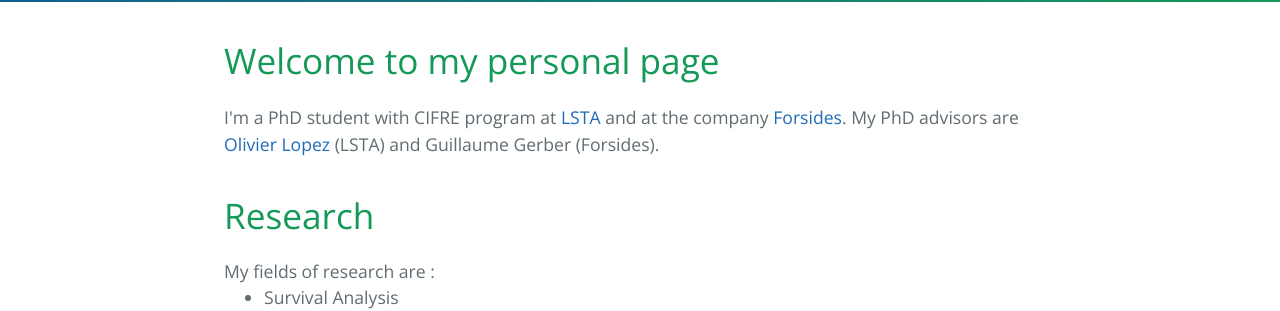
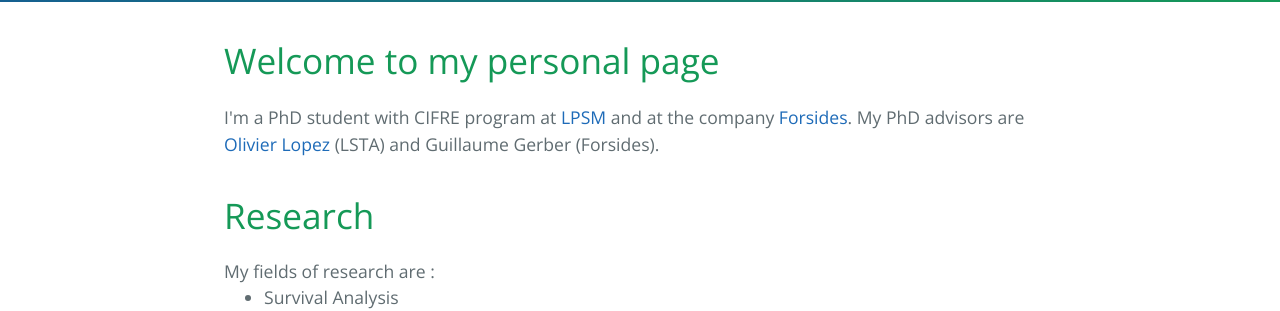
Before and after one commit to YohannLeFaou/YohannLeFaou.github.io, a Jekyll site: the page built from index.html, in a window 1280 px wide. Shown: the part 334-645 px from the top of the page. Built offline with Jekyll 4.4.1, drawn with Linux system fonts in a browser that asks for light colours; the list of posts is cut into pages by our own code.

Commit message:
update index

```diff
--- a/index.html
+++ b/index.html
@@ -18,7 +18,7 @@ title: {{Personal Page of Yohann Le Faou}}
   <body>
     <div id="home">
       <h1>Welcome to my personal page</h1>
-      <p>I'm a PhD student with CIFRE program at <a href="http://www.lsta.lab.upmc.fr/">LSTA</a> and at the company <a href="http://www.forsides.fr/">Forsides</a>. My PhD advisors are <a href = "https://sites.google.com/site/olivierlopezcrest/">Olivier Lopez</a> (LSTA) and Guillaume Gerber (Forsides).</p>
+      <p>I'm a PhD student with CIFRE program at <a href="http://www.lpsm.paris">LPSM</a> and at the company <a href="http://www.forsides.fr/">Forsides</a>. My PhD advisors are <a href = "https://sites.google.com/site/olivierlopezcrest/">Olivier Lopez</a> (LSTA) and Guillaume Gerber (Forsides).</p>
 
 
       <h1>Research</h1>
```
